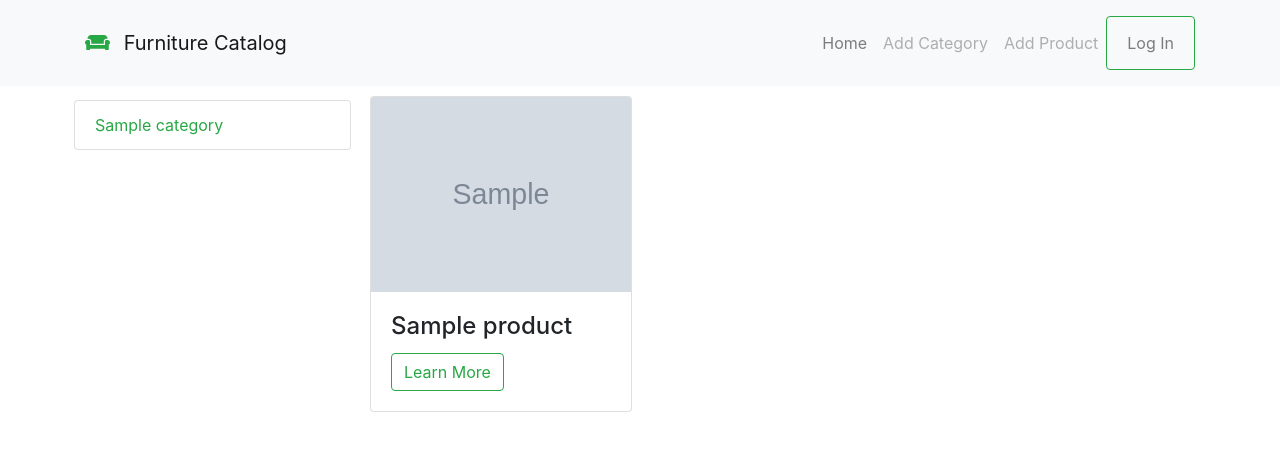
After one commit to AlikZi/udacity-fullstack-catalog-project4, a Flask app: page /categories/1/ in a window 1280 px wide. The commit adds this page. Shown: the top 451 px of the page. Run offline with Flask 2, Linux system fonts and the light colour scheme; tables that the repository leaves empty hold one stand-in row (values such as "Sample post"); grey boxes marked "Sample" are stand-in pictures; some libraries are stand-ins or nearby versions.

Commit message:
Add function to show products for category

```diff
--- a/project.py
+++ b/project.py
@@ -29,6 +29,13 @@ def showCategories():
 	categories = session.query(Category).all()
 	return render_template('index.html', categories=categories)
 
+@app.route('/categories/<int:cat_id>/')
+def showCategoryProcucts(cat_id):
+	categories = session.query(Category).all()
+	category = session.query(Category).filter_by(id=cat_id).one()
+	products = session.query(Product).filter_by(category_id=category.id).all()
+	return render_template('category.html', products=products, categories=categories)
+
 
 
 
--- /dev/null
+++ b/templates/category.html
@@ -0,0 +1,14 @@
+{% extends 'index.html' %} {% block content %}
+<div class="card-columns col-md-9 mt-5">
+  {% for product in products %}
+  <div class="card">
+    <img class="card-img-top img-fluid" src="{{ product.image_url }}" alt="" />
+    <div class="card-body">
+      <h4 class="card-title">{{ product.name }}</h4>
+      <a href="#" class="btn btn-outline-success">Learn More</a>
+    </div>
+  </div>
+  {% endfor %}
+</div>
+
+{% endblock %}
--- a/templates/index.html
+++ b/templates/index.html
@@ -1,11 +1,89 @@
-{% extends 'wrapper.html' %} {% block content %}
+<!DOCTYPE html>
+<html lang="en">
+  <head>
+    <meta charset="UTF-8" />
+    <meta name="viewport" content="width=device-width, initial-scale=1.0" />
+    <meta http-equiv="X-UA-Compatible" content="ie=edge" />
+    <link
+      rel="stylesheet"
+      href="https://use.fontawesome.com/releases/v5.6.3/css/all.css"
+      integrity="sha384-UHRtZLI+pbxtHCWp1t77Bi1L4ZtiqrqD80Kn4Z8NTSRyMA2Fd33n5dQ8lWUE00s/"
+      crossorigin="anonymous"
+    />
+    <link
+      rel="stylesheet"
+      href="https://stackpath.bootstrapcdn.com/bootstrap/4.2.1/css/bootstrap.min.css"
+      integrity="sha384-GJzZqFGwb1QTTN6wy59ffF1BuGJpLSa9DkKMp0DgiMDm4iYMj70gZWKYbI706tWS"
+      crossorigin="anonymous"
+    />
+    <link rel="stylesheet" href=".." />
+    <title>Full Stack Project 4</title>
+  </head>
+  <body>
+    <nav
+      id="main-nav"
+      class="navbar navbar-expand-md bg-light text-dark navbar-light fixed-top py-3"
+    >
+      <div class="container">
+        <a href="/categories" class="navbar-brand"
+          ><i class="fas fa-couch text-success mr-2"></i> Furniture Catalog
+        </a>
+        <button
+          class="navbar-toggler"
+          data-toggle="collapse"
+          data-target="#navbarCollapse"
+        >
+          <span class="navbar-toggler-icon"></span>
+        </button>
+        <div class="collapse navbar-collapse" id="navbarCollapse">
+          <ul class="navbar-nav align-items-center ml-auto">
+            <li class="nav-item">
+              <a href="/categories" class="nav-link">Home</a>
+            </li>
+            <li class="nav-item">
+              <a href="#" class="nav-link disabled">Add Category</a>
+            </li>
+            <li class="nav-item">
+              <a href="#" class="nav-link disabled">Add Product</a>
+            </li>
+            <li class="nav-item btn btn-outline-success">
+              <a href="#" class="nav-link">Log In</a>
+            </li>
+          </ul>
+        </div>
+      </div>
+    </nav>
 
-<div class="row">
-  <ul class="list-group mt-5 col-sm-3 p-1">
-    {% for category in categories %}
-    <a href="#" class="list-group-item active">{{ category.name }}</a>
-    {% endfor %}
-  </ul>
-</div>
+    <main class="mt-5">
+      <div class="container">
+        <div class="row">
+          <ul class="list-group mt-5 col-md-3 p-1">
+            {% for category in categories %}
+            <a href="#" class="list-group-item text-success">{{
+              category.name
+            }}</a>
+            {% endfor %}
+          </ul>
 
-{% endblock %}
+          {% block content %} {% endblock %}
+        </div>
+      </div>
+    </main>
+    <!-- jQuery, Bootstrap and Popper libraries -->
+    <script
+      src="http://code.jquery.com/jquery-3.3.1.min.js"
+      integrity="sha256-FgpCb/KJQlLNfOu91ta32o/NMZxltwRo8QtmkMRdAu8="
+      crossorigin="anonymous"
+    ></script>
+    <script
+      src="https://cdnjs.cloudflare.com/ajax/libs/popper.js/1.14.6/umd/popper.min.js"
+      integrity="sha384-wHAiFfRlMFy6i5SRaxvfOCifBUQy1xHdJ/yoi7FRNXMRBu5WHdZYu1hA6ZOblgut"
+      crossorigin="anonymous"
+    ></script>
+    <script
+      src="https://stackpath.bootstrapcdn.com/bootstrap/4.2.1/js/bootstrap.min.js"
+      integrity="sha384-B0UglyR+jN6CkvvICOB2joaf5I4l3gm9GU6Hc1og6Ls7i6U/mkkaduKaBhlAXv9k"
+      crossorigin="anonymous"
+    ></script>
+  </body>
+</html>
```
